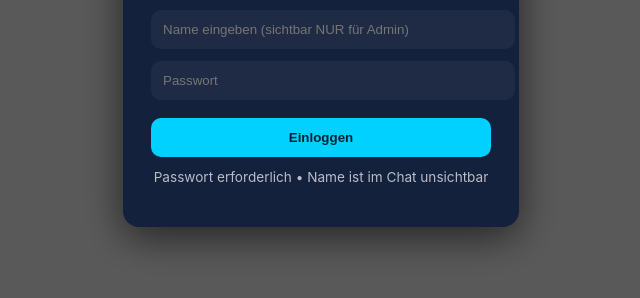
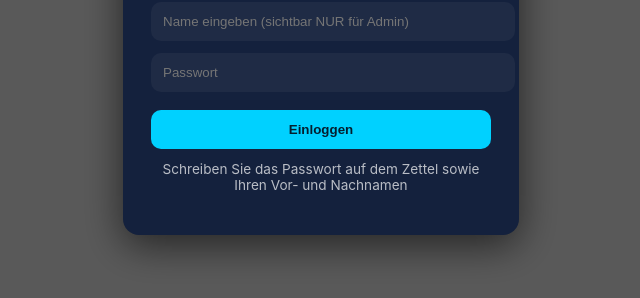
Before and after one commit to mirhanbeydogan56-prog/schulensteinchat, a plain HTML site: page index.html in a window 1280 px wide. Shown: the part 326-624 px from the top of the page, without its empty margins (319-959 px from the left). Drawn offline with Linux system fonts and the light colour scheme.

Commit message:
index.html

```diff
--- a/index.html
+++ b/index.html
@@ -130,7 +130,7 @@ body {
         <button class="button" onclick="login()">Einloggen</button>
 
         <p style="opacity:0.7;font-size:0.85rem;margin-top:12px;text-align:center">
-            Passwort erforderlich • Name ist im Chat unsichtbar
+Schreiben Sie das Passwort auf dem Zettel sowie Ihren Vor- und Nachnamen
         </p>
     </div>
 </div>
```
